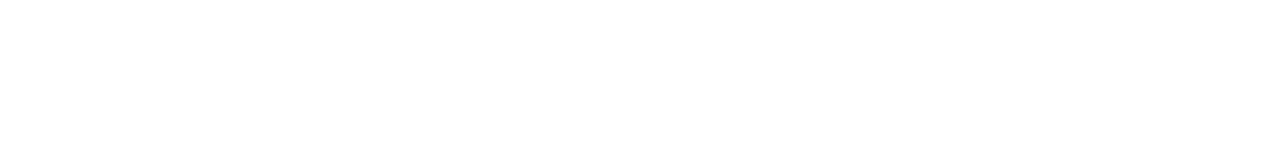
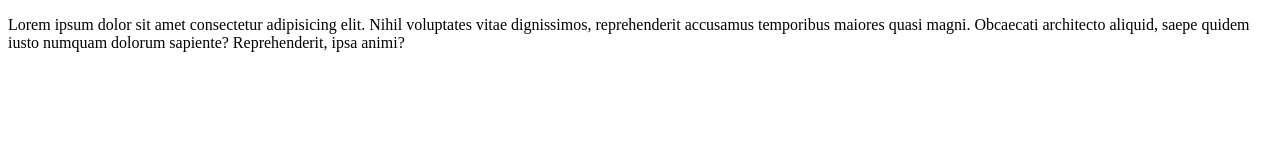
Before and after one commit to Bigthumb1/CODA, a plain HTML site: page index.html in a window 1280 px wide. Drawn offline with Linux system fonts and the light colour scheme.

Commit message:
"edited"

```diff
--- a/index.html
+++ b/index.html
@@ -7,6 +7,12 @@
     <title>Document</title>
   </head>
   <body>
+    <p>
+      Lorem ipsum dolor sit amet consectetur adipisicing elit. Nihil voluptates
+      vitae dignissimos, reprehenderit accusamus temporibus maiores quasi magni.
+      Obcaecati architecto aliquid, saepe quidem iusto numquam dolorum sapiente?
+      Reprehenderit, ipsa animi?
+    </p>
     <script src="main.js"></script>
     <p id="demo"></p>
   </body>
```
